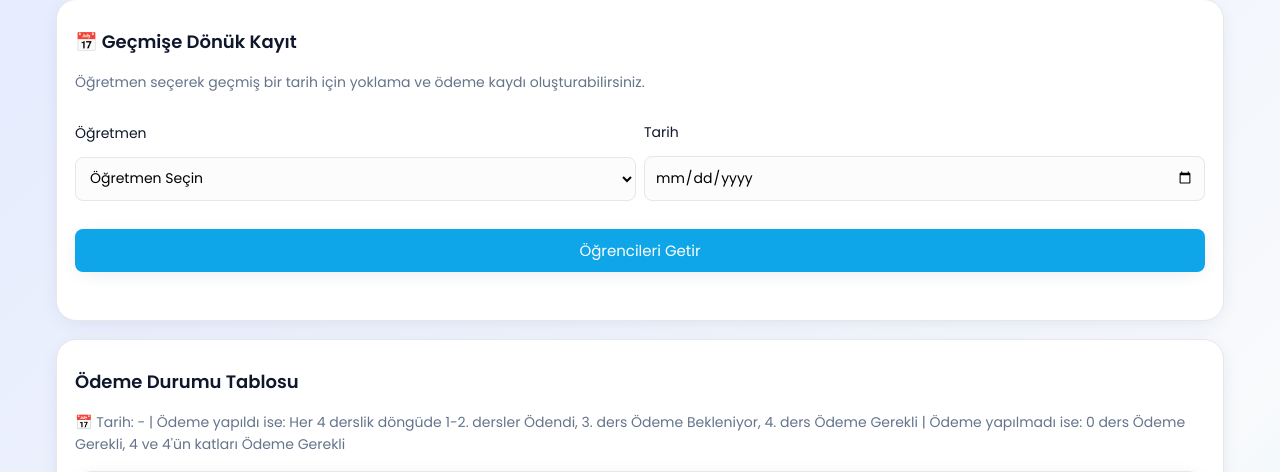
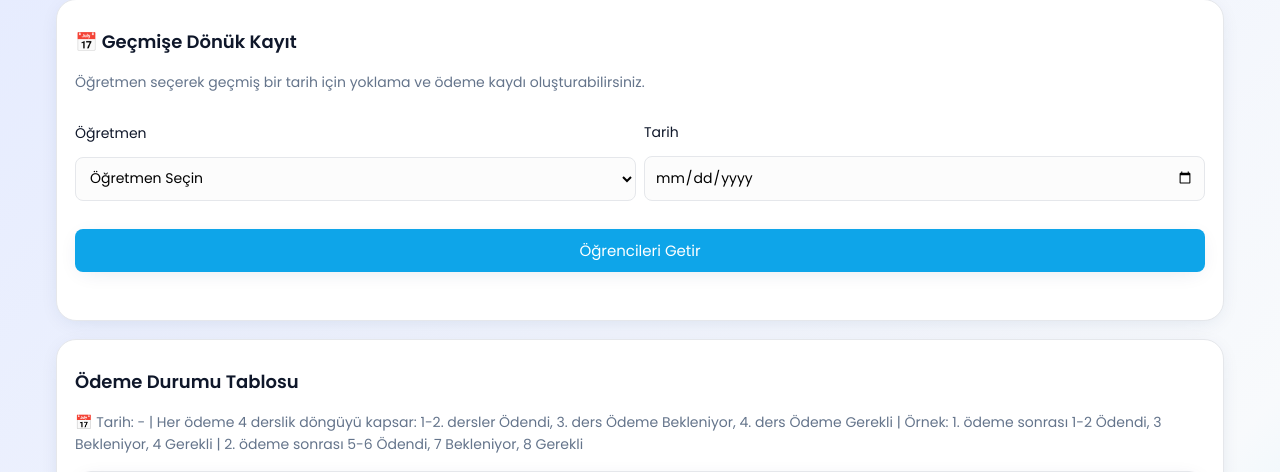
Before and after one commit to hbayseckin-prog/piarte, a FastAPI app: template templates/staff_panel.html in a window 1280 px wide. Shown: the part 593-1065 px from the top of the page. Run offline with FastAPI, Linux system fonts and the light colour scheme; the template is opened without the code that fills it, so the values that code supplies are empty.

Commit message:
Ödeme durum mantığı güncellendi: Her 4 derslik döngüde 1-2. dersler Ödendi, 3. ders Ödeme Bekleniyor, 4. ders Ödeme Gerekli

```diff
--- a/app/main.py
+++ b/app/main.py
@@ -3192,37 +3192,44 @@ def staff_panel(
             if payments:
                 last_payment_date = payments[0].payment_date  # Zaten tarihe göre sıralı (en yeni önce)
 
-            # Ödeme durumu kontrolü - Yeni mantık (her 4 derslik döngü):
-            # Öğrenci 0. derste ödeme yaptı ise (total_paid_sets > 0):
-            #   - Her 4 derslik döngüde: 1-2. dersler Ödendi, 3. ders Ödeme Bekleniyor, 4. ders Ödeme Gerekli
-            #   - Örnek: 1-2 ders: Ödendi, 3 ders: Ödeme Bekleniyor, 4 ders: Ödeme Gerekli
-            #   - Örnek: 5-6 ders: Ödendi, 7 ders: Ödeme Bekleniyor, 8 ders: Ödeme Gerekli
-            # Öğrenci ödeme yapmadı ise (total_paid_sets == 0):
-            #   - 0 ders: Ödeme Gerekli
-            #   - 4 ve 4'ün katları (4, 8, 12, 16, 20...): Ödeme Gerekli
-            #   - Diğer: Ödeme Bekleniyor
+            # Ödeme durumu kontrolü - Her ödeme 4 derslik döngüyü kapsar:
+            # 1. ödeme (0. derste): 1-2. dersler Ödendi, 3. ders Ödeme Bekleniyor, 4. ders Ödeme Gerekli
+            # 2. ödeme (4. derste): 5-6. dersler Ödendi, 7. ders Ödeme Bekleniyor, 8. ders Ödeme Gerekli
+            # 3. ödeme (8. derste): 9-10. dersler Ödendi, 11. ders Ödeme Bekleniyor, 12. ders Ödeme Gerekli
+            # Her 4 derslik döngüde: remainder 1-2 = Ödendi, remainder 3 = Ödeme Bekleniyor, remainder 0 = Ödeme Gerekli
             payment_status = ""
             payment_status_class = ""
             needs_payment = False
 
             if total_paid_sets > 0:
                 # Ödeme yapıldı ise - Her 4 derslik döngüde tekrar eden mantık
+                # total_lessons % 4 sonucuna göre durum belirlenir
                 remainder = total_lessons % 4
+
                 if remainder == 1 or remainder == 2:
-                    # 1-2, 5-6, 9-10, 13-14... dersler: Ödendi
+                    # Her döngüde 1-2. dersler: Ödendi (1-2, 5-6, 9-10, 13-14...)
                     payment_status = "✅ Ödendi"
                     payment_status_class = "paid"
                     needs_payment = False
                 elif remainder == 3:
-                    # 3, 7, 11, 15, 19... dersler: Ödeme Bekleniyor
+                    # Her döngüde 3. ders: Ödeme Bekleniyor (3, 7, 11, 15, 19...)
                     payment_status = "⏳ Ödeme Bekleniyor"
                     payment_status_class = "waiting"
                     needs_payment = False
                 elif remainder == 0:
-                    # 4, 8, 12, 16, 20... dersler: Ödeme Gerekli
-                    payment_status = "⚠️ Ödeme Gerekli"
-                    payment_status_class = "needs_payment"
-                    needs_payment = True
+                    # Her döngüde 4. ders: Ödeme Gerekli (4, 8, 12, 16, 20...)
+                    # Ancak eğer bu döngü için ödeme yapılmışsa (total_lessons <= total_paid_sets * 4)
+                    # o zaman bu döngü içindeyiz, değilse yeni ödeme gerekli
+                    if total_lessons <= total_paid_sets * 4:
+                        # Bu döngü için ödeme yapılmış, ama 4. ders olduğu için yeni ödeme gerekli
+                        payment_status = "⚠️ Ödeme Gerekli"
+                        payment_status_class = "needs_payment"
+                        needs_payment = True
+                    else:
+                        # Bu döngü için ödeme yapılmamış, ödeme gerekli
+                        payment_status = "⚠️ Ödeme Gerekli"
+                        payment_status_class = "needs_payment"
+                        needs_payment = True
             else:
                 # Ödeme yapılmadı ise
                 if total_lessons == 0:
--- a/templates/staff_panel.html
+++ b/templates/staff_panel.html
@@ -344,8 +344,8 @@
 	<h3 class="h2">Ödeme Durumu Tablosu</h3>
 	<p style="color:#64748b;margin-bottom:16px;font-size:14px;">
 		📅 Tarih: {{ today.strftime('%d.%m.%Y') if today else '-' }} |
-		Ödeme yapıldı ise: Her 4 derslik döngüde 1-2. dersler Ödendi, 3. ders Ödeme Bekleniyor, 4. ders Ödeme Gerekli |
-		Ödeme yapılmadı ise: 0 ders Ödeme Gerekli, 4 ve 4'ün katları Ödeme Gerekli
+		Her ödeme 4 derslik döngüyü kapsar: 1-2. dersler Ödendi, 3. ders Ödeme Bekleniyor, 4. ders Ödeme Gerekli |
+		Örnek: 1. ödeme sonrası 1-2 Ödendi, 3 Bekleniyor, 4 Gerekli | 2. ödeme sonrası 5-6 Ödendi, 7 Bekleniyor, 8 Gerekli
 	</p>
 	<div class="table-wrap">
 		<table>
```
